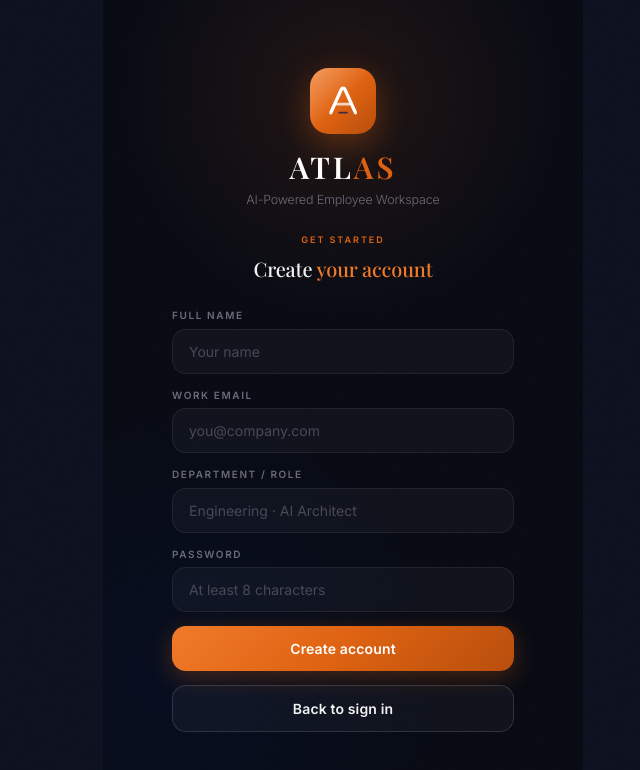
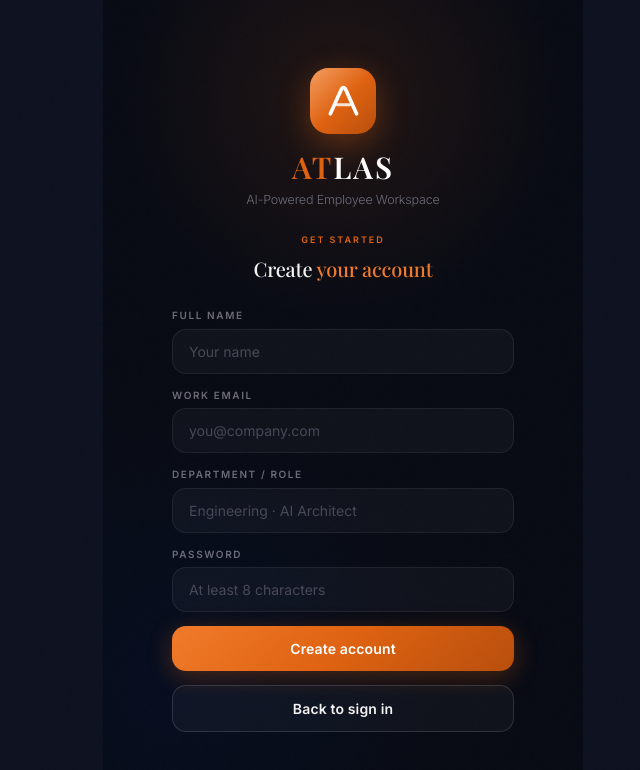
Before and after one commit to neatin-gowda/atg-hub-react, a React (Vite) app: page /register in a window 1280 px wide. Shown: the top 770 px of the page, without its empty margins (297-937 px from the left). Built offline with nearby package versions, Linux system fonts and the light colour scheme; no server answers.

Commit message:
Refactor AtlasLogo component for improved styling

```diff
--- a/src/components/AtlasLogo.jsx
+++ b/src/components/AtlasLogo.jsx
@@ -1,57 +1,56 @@
 /* ATLAS Logo - refined wordmark and monogram for dark/light themes. */
 
 const V = {
-  dark:     { primary: '#FFFFFF', accent: '#DE6211', detail: 'rgba(255,255,255,0.42)' },
-  light:    { primary: '#011B58', accent: '#DE6211', detail: 'rgba(1,27,88,0.34)' },
-  onOrange: { primary: '#FFFFFF', accent: '#011B58', detail: 'rgba(255,255,255,0.46)' },
-  loading:  { primary: '#FFFFFF', accent: 'rgba(255,255,255,0.72)', detail: 'rgba(255,255,255,0.28)' },
+  dark:     { primary: '#FFFFFF', accent: '#DE6211' },
+  light:    { primary: '#011B58', accent: '#DE6211' },
+  onOrange: { primary: '#FFFFFF', accent: '#FFFFFF' },
+  loading:  { primary: '#FFFFFF', accent: '#FFFFFF' },
 };
 
 const SIZES = { xs: 20, sm: 30, md: 42, lg: 52, xl: 72 };
 
 export default function AtlasLogo({ height, size = 'md', variant = 'dark', style = {}, className = '' }) {
   const h = height || SIZES[size] || 42;
-  const { primary, accent, detail } = V[variant] || V.dark;
-  const w = h * 4.7;
+  const { primary, accent } = V[variant] || V.dark;
+  const w = h * 4.55;
+  const isPlain = variant === 'loading' || variant === 'onOrange';
 
   return (
-    <svg viewBox="0 0 470 100" width={w} height={h} className={className} style={{ display: 'block', ...style }} xmlns="http://www.w3.org/2000/svg" role="img" aria-label="ATLAS">
+    <svg viewBox="0 0 455 100" width={w} height={h} className={className} style={{ display: 'block', overflow: 'visible', ...style }} xmlns="http://www.w3.org/2000/svg" role="img" aria-label="ATLAS">
       <text
         x="0"
+        y="70"
+        fill={isPlain ? primary : accent}
+        fontFamily="'Playfair Display', Georgia, serif"
+        fontSize="72"
+        fontWeight="600"
+        letterSpacing="6"
+      >
+        AT
+      </text>
+      <text
+        x="162"
         y="70"
         fill={primary}
         fontFamily="'Playfair Display', Georgia, serif"
         fontSize="72"
         fontWeight="600"
-        letterSpacing="12"
+        letterSpacing="6"
       >
-        ATL
+        LAS
       </text>
-      <text
-        x="282"
-        y="70"
-        fill={accent}
-        fontFamily="'Playfair Display', Georgia, serif"
-        fontSize="72"
-        fontWeight="600"
-        letterSpacing="12"
-      >
-        AS
-      </text>
-      <path d="M6 88 H424" stroke={detail} strokeWidth="2" strokeLinecap="round" />
-      <path d="M300 88 H424" stroke={accent} strokeWidth="3" strokeLinecap="round" />
     </svg>
   );
 }
 
 /* Brand text — "ATLAS" in styled font, used below the icon on login */
-export function AtlasTitle({ variant = 'dark', style = {} }) {
-  const color1 = variant === 'light' ? '#011B58' : '#FFFFFF';
-  const color2 = '#DE6211';
+export function AtlasTitle({ variant = 'dark', tone = 'split', style = {} }) {
+  const color1 = tone === 'plain' ? '#FFFFFF' : '#DE6211';
+  const color2 = tone === 'plain' ? '#FFFFFF' : (variant === 'light' ? '#011B58' : '#FFFFFF');
   return (
-    <div style={{ textAlign: 'center', fontFamily: "'Playfair Display', Georgia, serif", fontSize: 30, fontWeight: 600, letterSpacing: 3, lineHeight: 1, ...style }}>
-      <span style={{ color: color1 }}>ATL</span>
-      <span style={{ color: color2 }}>AS</span>
+    <div style={{ textAlign: 'center', fontFamily: "'Playfair Display', Georgia, serif", fontSize: 30, fontWeight: 600, letterSpacing: 2, lineHeight: 1, whiteSpace: 'nowrap', ...style }}>
+      <span style={{ color: color1 }}>AT</span>
+      <span style={{ color: color2 }}>LAS</span>
     </div>
   );
 }
@@ -67,10 +66,9 @@ export function AtlasIcon({ size = 56, className = '', style = {} }) {
       position: 'relative', overflow: 'hidden', ...style
     }}>
       <div style={{ position: 'absolute', inset: 0, background: 'linear-gradient(135deg, rgba(255,255,255,.25), transparent 50%)' }}/>
-      <svg viewBox="0 0 100 100" width={size * 0.58} height={size * 0.58} style={{ zIndex: 1 }} xmlns="http://www.w3.org/2000/svg" role="img" aria-label="ATLAS icon">
-        <path d="M18 80 L45 20 Q47 16 50 16 Q53 16 55 20 L82 80" fill="none" stroke="#FFFFFF" strokeWidth="9" strokeLinecap="round" strokeLinejoin="round" />
-        <path d="M34 58 H66" stroke="rgba(255,255,255,.74)" strokeWidth="7" strokeLinecap="round" />
-        <path d="M40 80 H60" stroke="#011B58" strokeWidth="5" strokeLinecap="round" opacity=".72" />
+      <svg viewBox="0 0 100 100" width={size * 0.62} height={size * 0.62} style={{ zIndex: 1 }} xmlns="http://www.w3.org/2000/svg" role="img" aria-label="ATLAS icon">
+        <path d="M18 80 L44 22 Q46.5 16 50 16 Q53.5 16 56 22 L82 80" fill="none" stroke="#FFFFFF" strokeWidth="9" strokeLinecap="round" strokeLinejoin="round" />
+        <path d="M34 58 H66" stroke="rgba(255,255,255,.82)" strokeWidth="7" strokeLinecap="round" />
       </svg>
     </div>
   );
```
